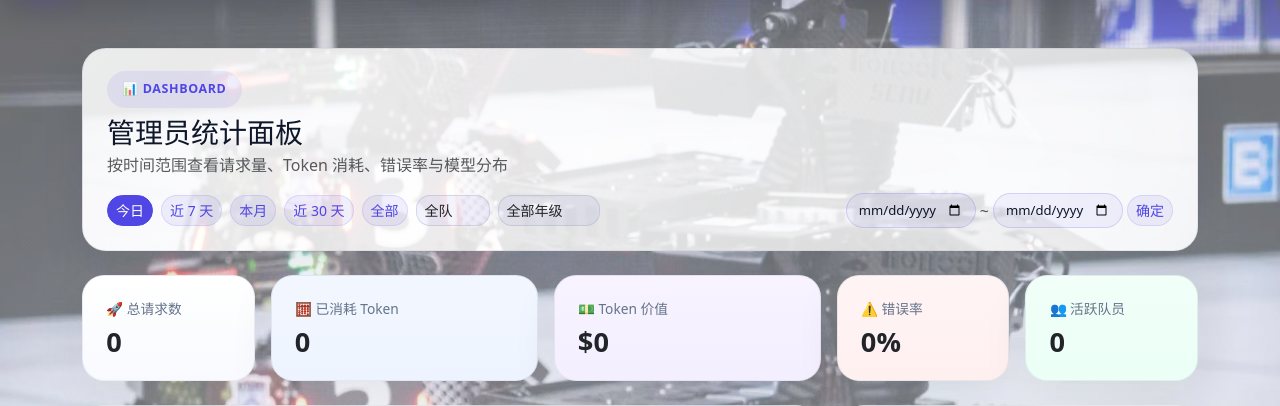
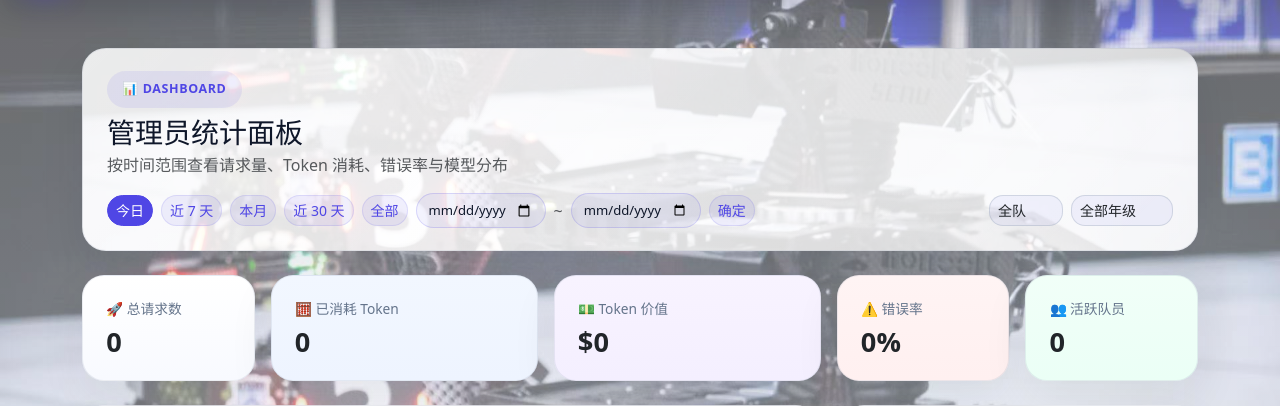
Before and after one commit to hpylsy/LLM-Multiplexer, a Django app: page /dashboard/admin/ in a window 1280 px wide. Shown: the part 69-475 px from the top of the page. Run offline with Django 4.2, Linux system fonts and the light colour scheme; the visitor is signed in with stand-in values (Sample User, id 1); data comes from the database, SQL or seed files in the repository; data that the repository does not hold is empty.

Commit message:
ui: date picker left with time buttons, group/grade selects right

```diff
--- a/templates/dashboard/partials/dashboard_content.html
+++ b/templates/dashboard/partials/dashboard_content.html
@@ -12,6 +12,12 @@
             <a class="btn btn-sm btn-soft {% if range_name == 'this_month' %}active{% endif %}" href="?range=this_month&group={{ group_name|default:'all' }}&grade={{ grade_name|default:'all' }}" onclick="document.body.classList.add('dashboard-navigating')">本月</a>
             <a class="btn btn-sm btn-soft {% if range_name == 'last_30_days' %}active{% endif %}" href="?range=last_30_days&group={{ group_name|default:'all' }}&grade={{ grade_name|default:'all' }}" onclick="document.body.classList.add('dashboard-navigating')">近 30 天</a>
             <a class="btn btn-sm btn-soft {% if range_name == 'all' %}active{% endif %}" href="?range=all&group={{ group_name|default:'all' }}&grade={{ grade_name|default:'all' }}" onclick="document.body.classList.add('dashboard-navigating')">全部</a>
+            <input type="date" class="form-control form-control-sm date-picker-custom" id="customDateStart" value="{{ custom_start|default:'' }}">
+            <span class="text-muted">~</span>
+            <input type="date" class="form-control form-control-sm date-picker-custom" id="customDateEnd" value="{{ custom_end|default:'' }}">
+            <button class="btn btn-sm btn-soft" onclick="applyCustomRange()">确定</button>
+        </div>
+        <div class="d-flex align-items-center gap-2">
             <select class="form-select form-select-sm" style="width:auto;min-width:70px;border-radius:999px;background:rgba(79,70,229,0.06);border-color:rgba(79,70,229,0.15);" onchange="document.body.classList.add('dashboard-navigating'); location.href='?range={{ range_name }}&group=' + this.value + '&grade={{ grade_name|default:'all' }}' + getCustomParams()">
                 <option value="all" {% if group_name == 'all' %}selected{% endif %}>全队</option>
                 {% for option in group_options %}
@@ -25,12 +31,6 @@
                 {% endfor %}
             </select>
         </div>
-        <span class="d-inline-flex align-items-center gap-1">
-            <input type="date" class="form-control form-control-sm date-picker-custom" id="customDateStart" value="{{ custom_start|default:'' }}">
-            <span class="text-muted">~</span>
-            <input type="date" class="form-control form-control-sm date-picker-custom" id="customDateEnd" value="{{ custom_end|default:'' }}">
-            <button class="btn btn-sm btn-soft" onclick="applyCustomRange()">确定</button>
-        </span>
     </div>
 </section>
 
```
